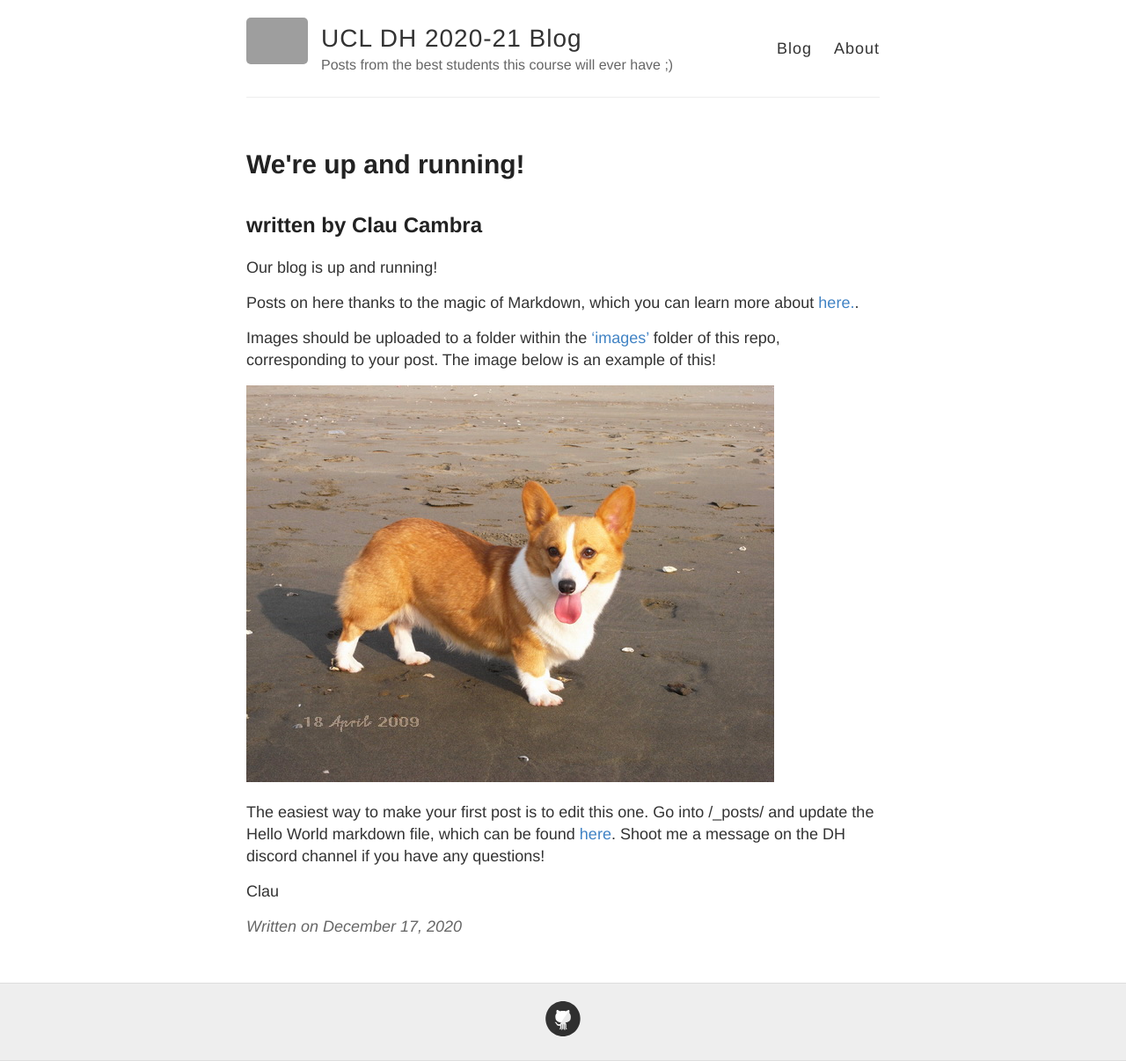
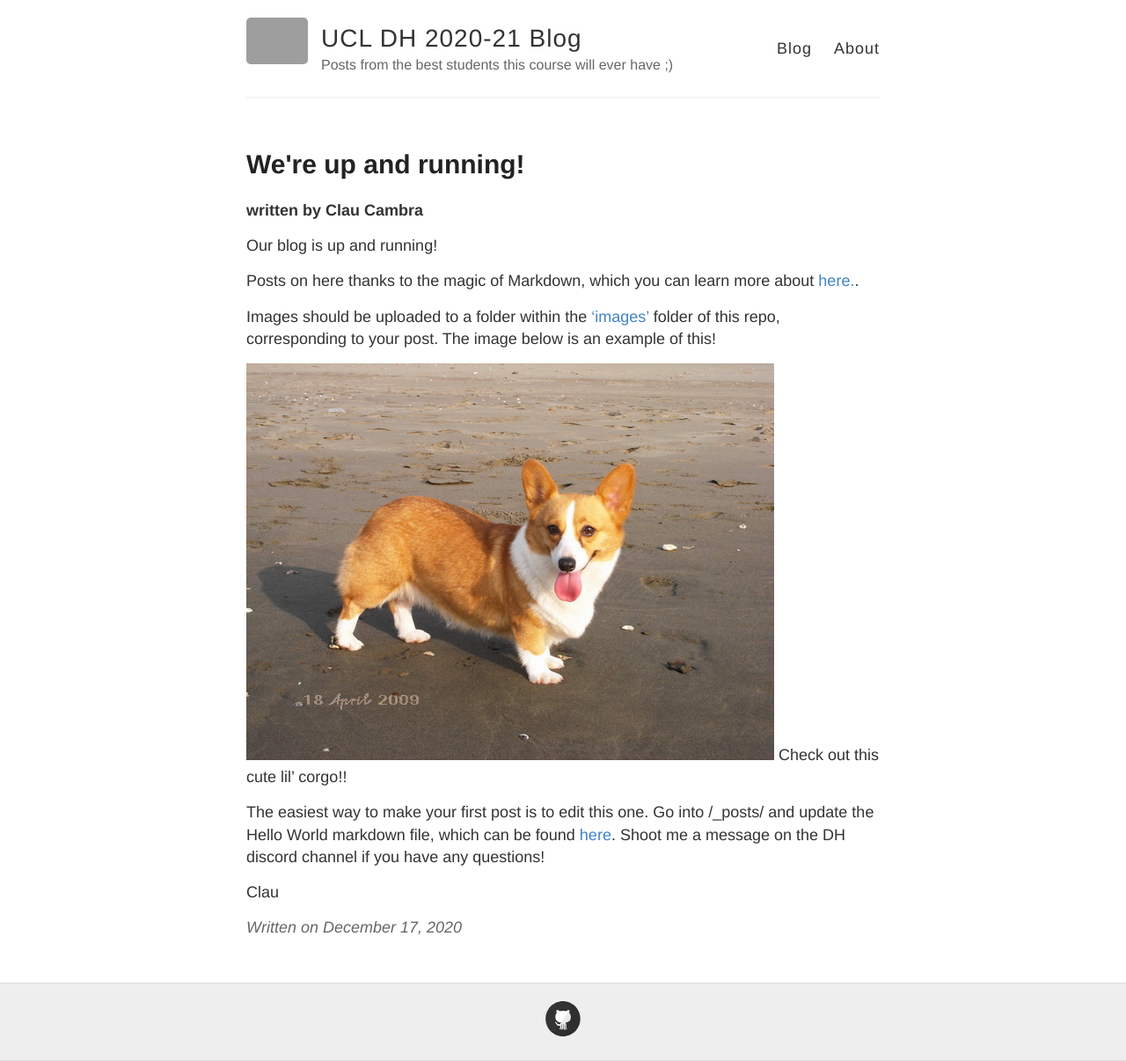
Before and after one commit to elChupaCambra/UCL-DH-Blog, a Jekyll site: the page built from _posts/2020-12-17-hello-world.md, in a window 1280 px wide. Shown: the whole page at 88% size. Built offline with Jekyll 4.4.1, drawn with Linux system fonts in a browser that asks for light colours; grey boxes are pictures that could not be loaded.

Commit message:
Tweaking posts

```diff
--- a/_layouts/post.html
+++ b/_layouts/post.html
@@ -4,7 +4,7 @@ layout: default
 
 <article class="post">
   <h1>{{ page.title }}</h1>
-  <h2>written by {{ page.author }}</h2>
+  <strong>written by {{ page.author }}</strong>
 
   <div class="entry">
     {{ content }}
--- a/_posts/2020-12-17-hello-world.md
+++ b/_posts/2020-12-17-hello-world.md
@@ -10,7 +10,8 @@ Posts on here thanks to the magic of Markdown, which you can learn more about [h
 
 Images should be uploaded to a folder within the ['images'](https://github.com/elChupaCambra/UCL-DH-Blog/tree/main/images) folder of this repo, corresponding to your post. The image below is an example of this!
 
-![_config.yml]({{ site.baseurl }}/images/hello-world/corgi.jpg)
+![Cute corgo]({{ site.baseurl }}/images/hello-world/corgi.jpg)
+Check out this cute lil' corgo!!
 
 The easiest way to make your first post is to edit this one. Go into /_posts/ and update the Hello World markdown file, which can be found [here](https://github.com/elChupaCambra/UCL-DH-Blog/blob/main/_posts/hello-world.md).
 Shoot me a message on the DH discord channel if you have any questions!
```
